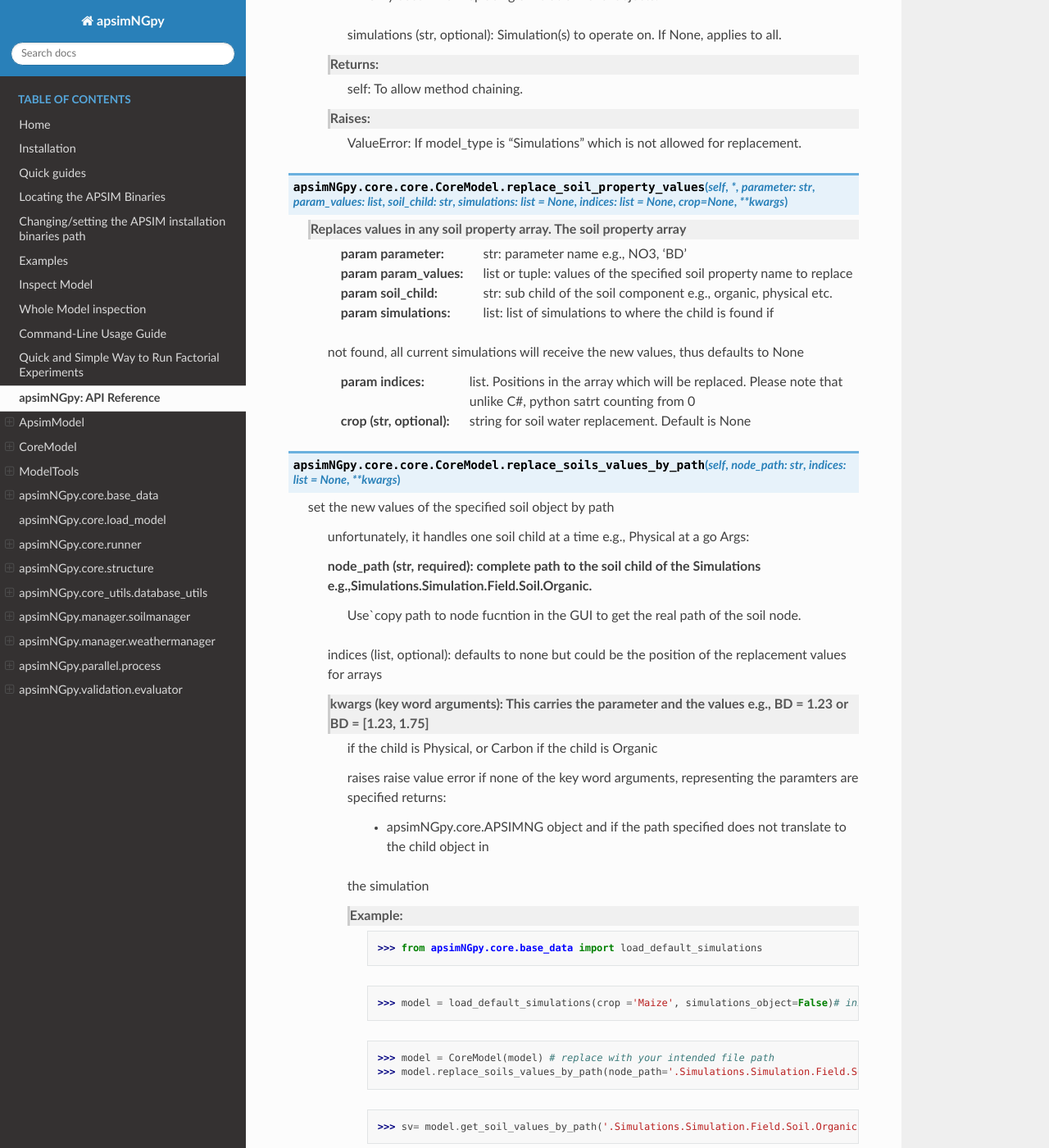
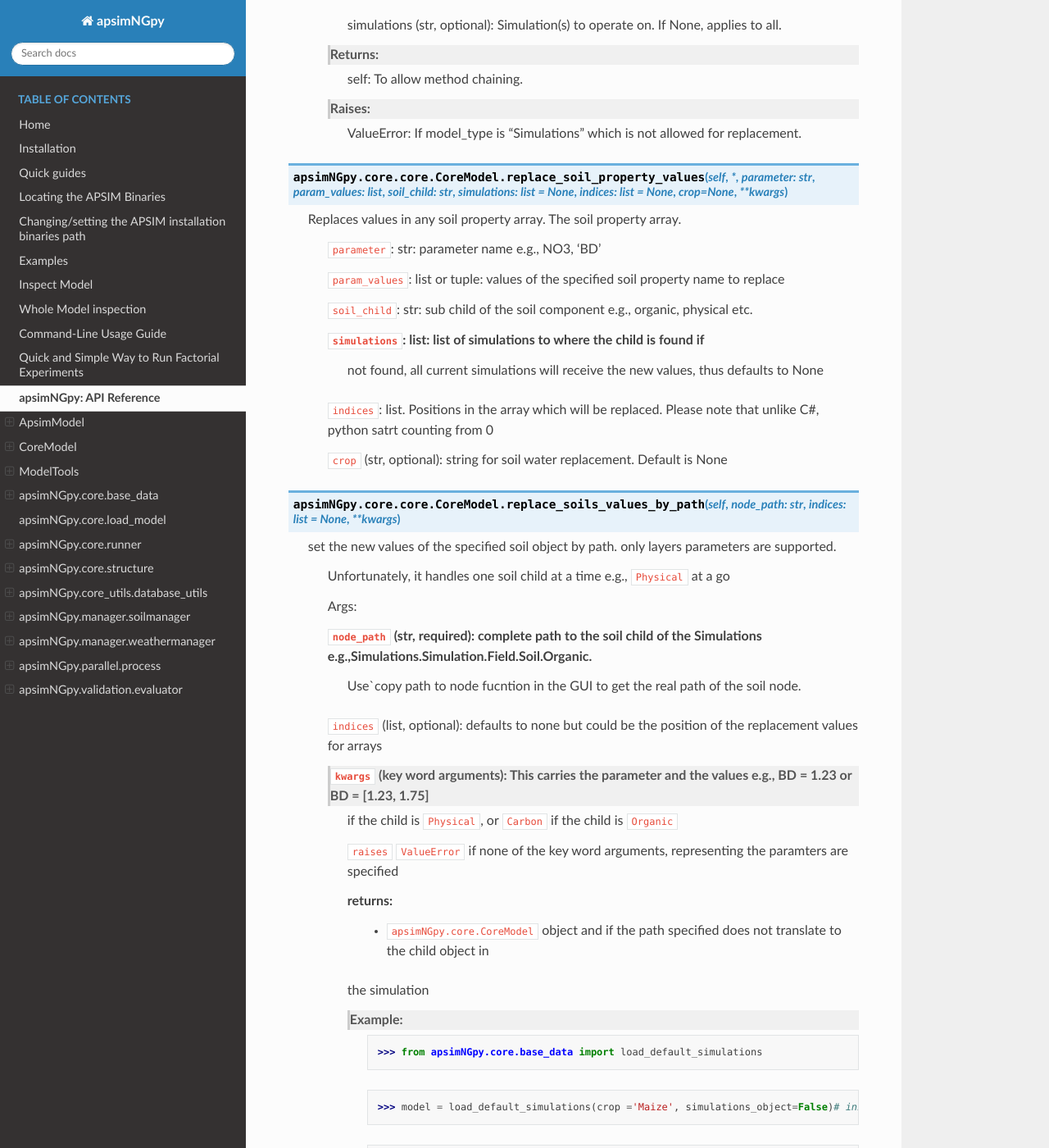
Before and after one commit to MAGALA-RICHARD/documentation-example, a Sphinx documentation site: the page built from doc/api.rst, in a window 1280 px wide and 1400 px high, scrolled down 25088 px. Shown: the whole window at 82% size. Built offline with Sphinx 7.4.7 and the Read the Docs theme 3.1.0, drawn with Linux system fonts in a browser that asks for light colours; some of the changed text lies outside the part shown.

```diff
--- a/doc/api.rst
+++ b/doc/api.rst
@@ -130,38 +130,40 @@
 .. function:: apsimNGpy.core.core.CoreModel.add_crop_replacements(self, _crop: str)
 
    Adds a replacement folder as a child of the simulations.
+
         Useful when you intend to edit cultivar **parameters**.
 
         **Args:**
-            - **_crop** (*str*): Name of the crop to be added to the replacement folder.
-
-        **Returns:**
+            ``_crop`` (*str*): Name of the crop to be added to the replacement folder.
+
+        ``Returns:``
             - *ApsimModel*: An instance of `apsimNGpy.core.core.apsim.ApsimModel` or `CoreModel`.
 
-        **Raises:**
+        ``Raises:``
             - *ValueError*: If the specified crop is not found.
 
 .. function:: apsimNGpy.core.core.CoreModel.add_db_table(self, variable_spec: list = None, set_event_names: list = None, rename: str = 'my_table', simulation_name: Union[str, list, tuple] = None)
 
-   Adds a new data base table, which APSIM calls Report (Models.Report) to the Simulation under a Simulation Zone.
-
-        This is different from `add_report_variable` in that it creates a new, named report
+   Adds a new data base table, which ``APSIM`` calls ``Report`` (Models.Report) to the ``Simulation`` under a Simulation Zone.
+
+        This is different from ``add_report_variable`` in that it creates a new, named report
         table that collects data based on a given list of variables and events.
 
         :Args:
-            variable_spec (list or str): A list of APSIM variable paths to include in the report table.
+            ``variable_spec`` (list or str): A list of APSIM variable paths to include in the report table.
                                          If a string is passed, it will be converted to a list.
-            set_event_names (list or str, optional): A list of APSIM events that trigger the recording of variables.
+            ``set_event_names`` (list or str, optional): A list of APSIM events that trigger the recording of variables.
                                                      Defaults to ['[Clock].EndOfYear'] if not provided. other examples include '[Clock].StartOfYear', '[Clock].EndOfsimulation',
                                                      '[crop_name].Harvesting' etc.,,
-            rename (str): The name of the report table to be added. Defaults to 'my_table'.
-
-            simulation_name (str,tuple, or list, Optional): if specified, the name of the simulation will be searched and will become the parent candidate for the report table.
+            ``rename`` (str): The name of the report table to be added. Defaults to 'my_table'.
+
+            ``simulation_name`` (str,tuple, or list, Optional): if specified, the name of the simulation will be searched and will become the parent candidate for the report table.
                             If it is none, all Simulations in the file will be updated with the new db_table
 
         :Raises:
-            ValueError: If no variable_spec is provided.
-            RuntimeError: If no Zone is found in the current simulation scope.
+            ``ValueError``: If no variable_spec is provided.
+            ``RuntimeError``: If no Zone is found in the current simulation scope.
+
         : Example:
                >>> from apsimNGpy import core
                >>> model = core.base_data.load_default_simulations(crop = 'Maize')
@@ -379,17 +380,17 @@
 
 .. function:: apsimNGpy.core.core.CoreModel.create_experiment(self, permutation: bool = True, base_name: str = None, **kwargs)
 
-   Initialize an Experiment instance, adding the necessary models and factors.
+   Initialize an ``Experiment`` instance, adding the necessary models and factors.
 
         Args:
 
-            **kwargs: Additional parameters for CoreModel.
-
-            :param permutation (bool). If True, the experiment uses a permutation node to run unique combinations of the specified
+            ``kwargs``: Additional parameters for CoreModel.
+
+            ``permutation`` (bool). If True, the experiment uses a permutation node to run unique combinations of the specified
             factors for the simulation. For example, if planting population and nitrogen fertilizers are provided,
             each combination of planting population level and fertilizer amount is run as an individual treatment.
 
-           :param  base_name (str, optional): The name of the base simulation to be moved into the experiment setup. if not
+           ``base_name`` (str, optional): The name of the base simulation to be moved into the experiment setup. if not
             provided, it is expected to be Simulation as the default
 
 .. function:: apsimNGpy.core.core.CoreModel.edit_cultivar(self, *, CultivarName: str, commands: str, values: Any, **kwargs)
@@ -672,8 +673,8 @@
 
 .. function:: apsimNGpy.core.core.CoreModel.inspect_file(self, cultivar=False, **kwargs)
 
-   Inspect the file by calling inspect_model() through get_model_paths.
-        This method is important in inspecting the whole file and also getting the scripts paths
+   Inspect the file by calling ``inspect_model()`` through ``get_model_paths.``
+        This method is important in inspecting the ``whole file`` and also getting the ``scripts paths``
 
 .. function:: apsimNGpy.core.core.CoreModel.inspect_model(self, model_type: Union[str, <module 'Models'>], fullpath=True, **kwargs)
 
@@ -1081,38 +1082,42 @@
 
 .. function:: apsimNGpy.core.core.CoreModel.replace_soil_property_values(self, *, parameter: str, param_values: list, soil_child: str, simulations: list = None, indices: list = None, crop=None, **kwargs)
 
-   Replaces values in any soil property array. The soil property array
-        :param parameter: str: parameter name e.g., NO3, 'BD'
-
-        :param param_values: list or tuple: values of the specified soil property name to replace
-
-        :param soil_child: str: sub child of the soil component e.g., organic, physical etc.
-
-        :param simulations: list: list of simulations to where the child is found if
-        not found, all current simulations will receive the new values, thus defaults to None
-
-        :param indices: list. Positions in the array which will be replaced. Please note that unlike C#, python satrt counting from 0
-
-        :crop (str, optional): string for soil water replacement. Default is None
+   Replaces values in any soil property array. The soil property array.
+
+        ``parameter``: str: parameter name e.g., NO3, 'BD'
+
+        ``param_values``: list or tuple: values of the specified soil property name to replace
+
+        ``soil_child``: str: sub child of the soil component e.g., organic, physical etc.
+
+        ``simulations``: list: list of simulations to where the child is found if
+          not found, all current simulations will receive the new values, thus defaults to None
+
+        ``indices``: list. Positions in the array which will be replaced. Please note that unlike C#, python satrt counting from 0
+
+        ``crop`` (str, optional): string for soil water replacement. Default is None
 
 .. function:: apsimNGpy.core.core.CoreModel.replace_soils_values_by_path(self, node_path: str, indices: list = None, **kwargs)
 
-   set the new values of the specified soil object by path
-
-        unfortunately, it handles one soil child at a time e.g., Physical at a go
+   set the new values of the specified soil object by path. only layers parameters are supported.
+
+        Unfortunately, it handles one soil child at a time e.g., ``Physical`` at a go
+
         Args:
 
-        node_path (str, required): complete path to the soil child of the Simulations e.g.,Simulations.Simulation.Field.Soil.Organic.
+        ``node_path`` (str, required): complete path to the soil child of the Simulations e.g.,Simulations.Simulation.Field.Soil.Organic.
          Use`copy path to node fucntion in the GUI to get the real path of the soil node.
 
-        indices (list, optional): defaults to none but could be the position of the replacement values for arrays
-
-        kwargs (key word arguments): This carries the parameter and the values e.g., BD = 1.23 or BD = [1.23, 1.75]
-         if the child is Physical, or Carbon if the child is Organic
-
-         raises raise value error if none of the key word arguments, representing the paramters are specified
+        ``indices`` (list, optional): defaults to none but could be the position of the replacement values for arrays
+
+        ``kwargs`` (key word arguments): This carries the parameter and the values e.g., BD = 1.23 or BD = [1.23, 1.75]
+         if the child is ``Physical``, or ``Carbon`` if the child is ``Organic``
+
+         ``raises``
+         ``ValueError`` if none of the key word arguments, representing the paramters are specified
+
          returns:
-            - apsimNGpy.core.APSIMNG object and if the path specified does not translate to the child object in
+            - ``apsimNGpy.core.CoreModel`` object and if the path specified does not translate to the child object in
          the simulation
 
          Example:
@@ -1120,7 +1125,7 @@
 
               >>> model = load_default_simulations(crop ='Maize', simulations_object=False)# initiate model
 
-              >>> model = CoreModel(model) # replace with your intended file path
+              >>> model = CoreModel(model) # ``replace`` with your intended file path
               >>> model.replace_soils_values_by_path(node_path='.Simulations.Simulation.Field.Soil.Organic', indices=[0], Carbon =1.3)
 
               >>> sv= model.get_soil_values_by_path('.Simulations.Simulation.Field.Soil.Organic', 'Carbon')
@@ -1216,14 +1221,19 @@
 
 .. function:: apsimNGpy.core.core.CoreModel.set_categorical_factor(self, factor_path: str, categories: Union[list, tuple], factor_name: str = None)
 
-   wraps around add_factor() to add a continuous factor, just for clarity
+   wraps around ``add_factor()`` to add a continuous factor, just for clarity.
+
          parameters
          __________________________
-        :param factor_path: (str, required): path of the factor definition relative to its child node "[Fertilise at sowing].Script.Amount"
-        :param factor_name: (str) name of the factor.
-        :param categories: (tuple, list, required): multiple values of a factor
-        :returns:
-          ApsimModel or CoreModel: An instance of `apsimNGpy.core.core.apsim.ApsimModel` or `CoreModel`.
+        ``factor_path``: (str, required): path of the factor definition relative to its child node "[Fertilise at sowing].Script.Amount"
+
+        ``factor_name``: (str) name of the factor.
+
+        ``categories``: (tuple, list, required): multiple values of a factor
+
+        ``returns``:
+          ``ApsimModel`` or ``CoreModel``: An instance of ``apsimNGpy.core.core.apsim.ApsimModel`` or ``CoreModel``.
+
         Example:
             >>> from apsimNGpy.core import base_data
             >>> apsim = base_data.load_default_simulations(crop='Maize')
@@ -1235,15 +1245,19 @@
    Wraps around `add_factor` to add a continuous factor, just for clarity
 
         Args:
-            :param factor_path: (str): The path of the factor definition relative to its child node,
+            ``factor_path``: (str): The path of the factor definition relative to its child node,
                 e.g., `"[Fertilise at sowing].Script.Amount"`.
-            :param factor_name: (str): The name of the factor.
-            :param lower_bound: (int or float): The lower bound of the factor.
-            :param upper_bound: (int or float): The upper bound of the factor.
-            :param interval: (int or float): The distance between the factor levels.
-
-        Returns:
-            ApsimModel or CoreModel: An instance of `apsimNGpy.core.core.apsim.ApsimModel` or `CoreModel`.
+
+            ``factor_name``: (str): The name of the factor.
+
+            ``lower_bound``: (int or float): The lower bound of the factor.
+
+            ``upper_bound``: (int or float): The upper bound of the factor.
+
+            ``interval``: (int or float): The distance between the factor levels.
+
+        ``Returns``:
+            ``ApsimModel`` or ``CoreModel``: An instance of `apsimNGpy.core.core.apsim.ApsimModel` or `CoreModel`.
         Example:
             >>> from apsimNGpy.core import base_data
             >>> apsim = base_data.load_default_simulations(crop='Maize')
```
Also changed, not shown: other parts of doc/api.rst (+3 -4 lines).
